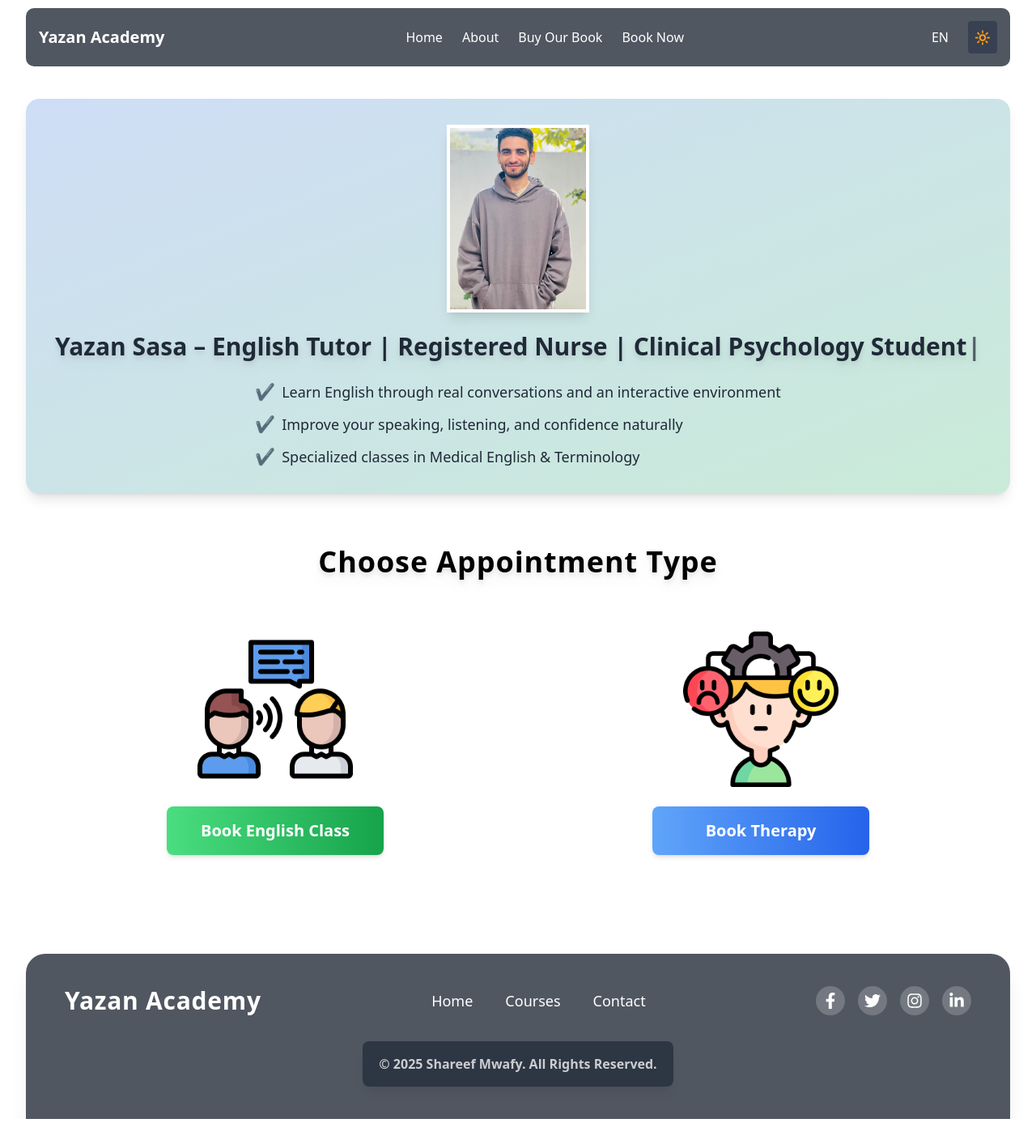
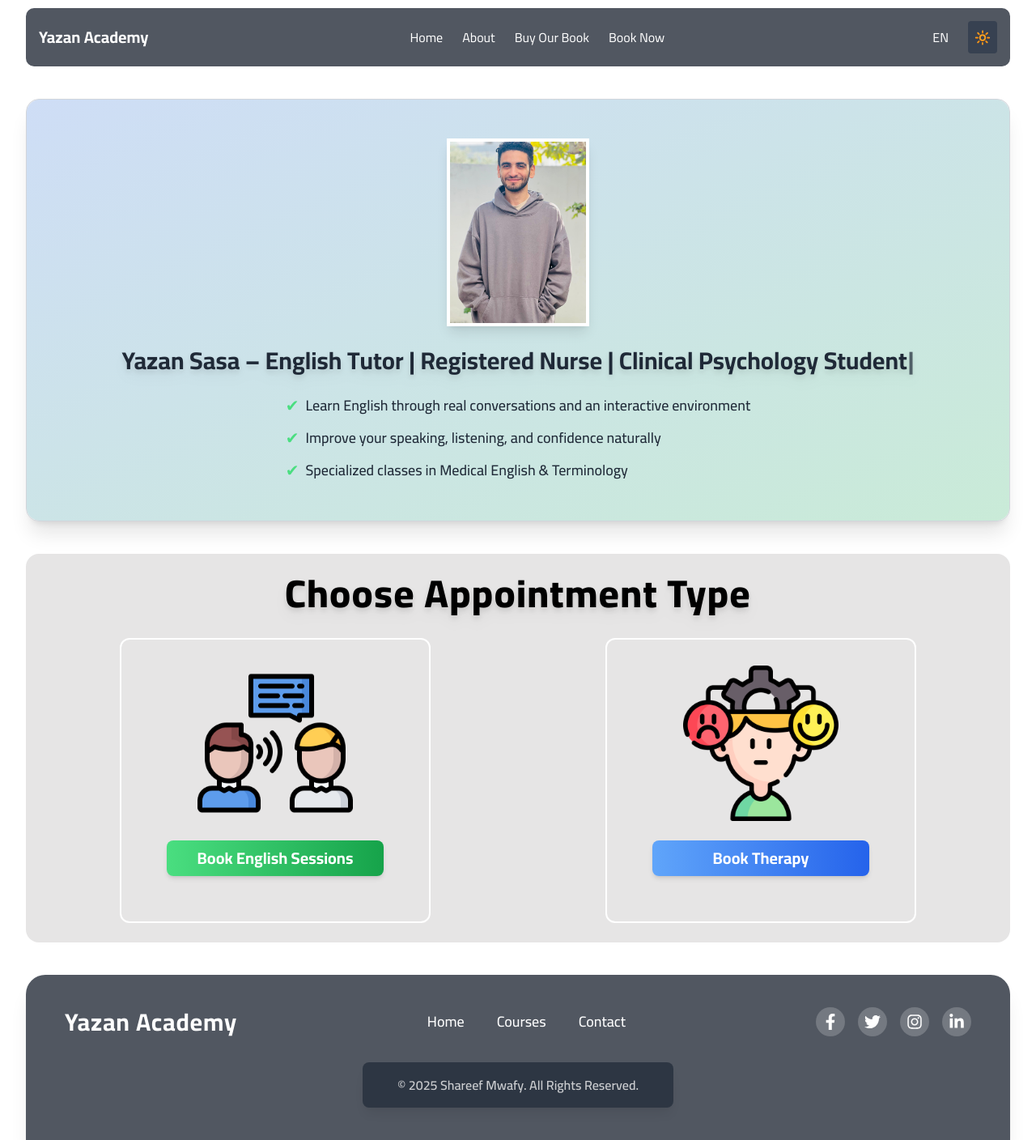
Before and after one commit to shareefmwafy/Yazan-Academy, a React (Vite) app: page / in a window 1280 px wide. Shown: the whole page at 81% size. Before the commit the page ends 1382 px from the top, so only its background shows below. Built offline with nearby package versions, Linux system fonts and the light colour scheme.

Commit message:
Add new Font

```diff
--- a/index.html
+++ b/index.html
@@ -5,7 +5,9 @@
     <meta charset="UTF-8" />
     <link rel="icon" type="image/svg+xml" href="/src/assets/Logo.png" />
     <link href="https://cdnjs.cloudflare.com/ajax/libs/font-awesome/5.15.4/css/all.min.css" rel="stylesheet">
-
+    <link rel="preconnect" href="https://fonts.googleapis.com">
+    <link rel="preconnect" href="https://fonts.gstatic.com" crossorigin>
+    <link href="https://fonts.googleapis.com/css2?family=Cairo:wght@200..1000&family=Roboto:ital,wght@0,100;0,300;0,400;0,500;0,700;0,900;1,100;1,300;1,400;1,500;1,700;1,900&display=swap" rel="stylesheet">
     <meta name="viewport" content="width=device-width, initial-scale=1.0" />
     <title>Yazan Academy</title>
   </head>
--- a/src/Components/HomeComponents/Categories.jsx
+++ b/src/Components/HomeComponents/Categories.jsx
@@ -12,7 +12,7 @@ function Categories() {
     const texts = {
         en: {
             title: "Choose Appointment Type",
-      englishClass: "Book English Class",
+            englishClass: "Book English Sessions",
             therapyClass: "Book Therapy ",
         },
         ar: {
@@ -25,14 +25,17 @@ function Categories() {
     const currentText = language === 'ar' ? texts.ar : texts.en;
 
     return (
-    <div className={`mt-10 mb-10 w-[95%] mx-auto p-6 rounded-lg relative overflow-hidden`}
+        <div className={`mt-10 mb-10 w-[95%] mx-auto p-6 rounded-2xl relative overflow-hidden`}
             style={{
                 backgroundColor: 'var(--cat-bg-color)',
-            color: 'var(--cat-color)'
+                color: 'var(--cat-color)',
+
             }}
         >
             <div className="absolute inset-0 bg-gradient-to-br from-primary to-secondary opacity-10"></div>
-      <h2 className="text-4xl font-extrabold text-center mb-8 relative z-10 tracking-wide drop-shadow-lg">{currentText.title}</h2>
+            <h2 className="text-3xl sm:text-4xl md:text-5xl font-extrabold text-center mb-8 relative z-10 tracking-wide drop-shadow-lg break-words px-4">
+                {currentText.title}
+            </h2>
             <div className="grid grid-cols-1 sm:grid-cols-2 gap-8 relative z-10">
                 {/* English Class Booking Card */}
                 <div className="flex justify-center">
@@ -41,7 +44,7 @@ function Categories() {
                         <div className="p-6 text-center">
                             <button
                                 onClick={() => alert(currentText.englishClass)}
-                className="w-full py-4 text-white font-bold text-xl rounded-lg bg-gradient-to-r from-green-400 to-green-600 hover:from-green-500 hover:to-green-700 transition-transform transform shadow-md"
+                                className="w-full p-2 text-white font-bold text-xl rounded-lg bg-gradient-to-r from-green-400 to-green-600 hover:from-green-500 hover:to-green-700 transition-transform transform shadow-md"
                             >
                                 {currentText.englishClass}
                             </button>
@@ -56,7 +59,7 @@ function Categories() {
                         <div className="p-6 text-center">
                             <button
                                 onClick={() => alert(currentText.therapyClass)}
-                className="w-full py-4 text-white font-bold text-xl rounded-lg bg-gradient-to-r from-blue-400 to-blue-600 hover:from-blue-500 hover:to-blue-700 transition-transform transform shadow-md"
+                                className="w-full p-2 text-white font-bold text-xl rounded-lg bg-gradient-to-r from-blue-400 to-blue-600 hover:from-blue-500 hover:to-blue-700 transition-transform transform shadow-md"
                             >
                                 {currentText.therapyClass}
                             </button>
--- a/src/Components/HomeComponents/Hero.jsx
+++ b/src/Components/HomeComponents/Hero.jsx
@@ -15,8 +15,8 @@ function Hero() {
 
   return (
     <section
-      className="relative w-[95%]  mx-auto mt-10 p-8 rounded-2xl overflow-hidden bg-opacity-80 backdrop-blur-lg shadow-lg"
-      style={{ backgroundColor: heroBgColor, color: heroTextColor }}
+      className="relative w-[95%] mx-auto mt-10 p-12 rounded-2xl overflow-hidden bg-gray-100 dark:bg-gray-800 shadow-xl border border-gray-300 dark:border-gray-600 transition-all duration-300 transform hover:shadow-3xl backdrop-blur-xl"
+      style={{ color: heroTextColor }}
     >
       {/* Background Gradient Overlay */}
       <div className="absolute inset-0 bg-gradient-to-br from-blue-500 to-green-500 opacity-20 rounded-2xl"></div>
@@ -26,7 +26,7 @@ function Hero() {
         <img
           src={HeroImage}
           alt="Yazan Sasa"
-          className=" w-44 h-44 object-cover border-4 border-white shadow-lg transition-all duration-300 transform hover:scale-105 hover:shadow-2xl"
+          className=" w-44 h-44 object-cover border-4 border-white shadow-lg transition-all duration-300 transform "
           style={{ objectFit: 'cover', maxWidth: '100%', height: 'auto' }}
         />
         <h1 className="text-3xl font-bold mt-6 drop-shadow-lg">
--- a/src/Components/Navbar.jsx
+++ b/src/Components/Navbar.jsx
@@ -35,7 +35,7 @@ function Navbar() {
   return (
     <>
       <nav
-        className="p-4 w-[95%] m-auto mt-[10px] rounded-[10px]"
+        className="p-4 w-[95%] m-auto mt-[10px] rounded-[10px] font-[Cairo]"
         style={{
           backgroundColor: "var(--primary-color)",
           color: "var(--text-color)",
@@ -88,7 +88,7 @@ function Navbar() {
             animate={{ x: 0 }}
             exit={{ x: "-100%" }}
             transition={{ duration: 0.4, ease: "easeInOut" }}
-            className="fixed top-0 left-0 w-64 h-full bg-gray-900 text-white p-6 z-50 shadow-lg"
+            className="fixed top-0 left-0 w-64 h-full bg-gray-900 text-white p-6 z-50 shadow-lg "
             style={{
               backgroundColor: "var(--primary-color)",
               color: "var(--text-color)",
--- a/src/index.css
+++ b/src/index.css
@@ -15,7 +15,7 @@ body {
     --hero-text-light: #1f2937;
     --hero-bg-dark: #111827;
     --hero-text-dark: #ffffff;
-    --cat-bg-color: #ffffff;
+    --cat-bg-color: #e6e5e5;
     --cat-color: #000000;
 }
 
@@ -36,4 +36,5 @@ body {
 body {
     background-color: var(--bg-color);
     color: var(--text-color);
+    font-family: 'cairo';
 }
```
Lines whose indentation alone changed are shown as unchanged.
